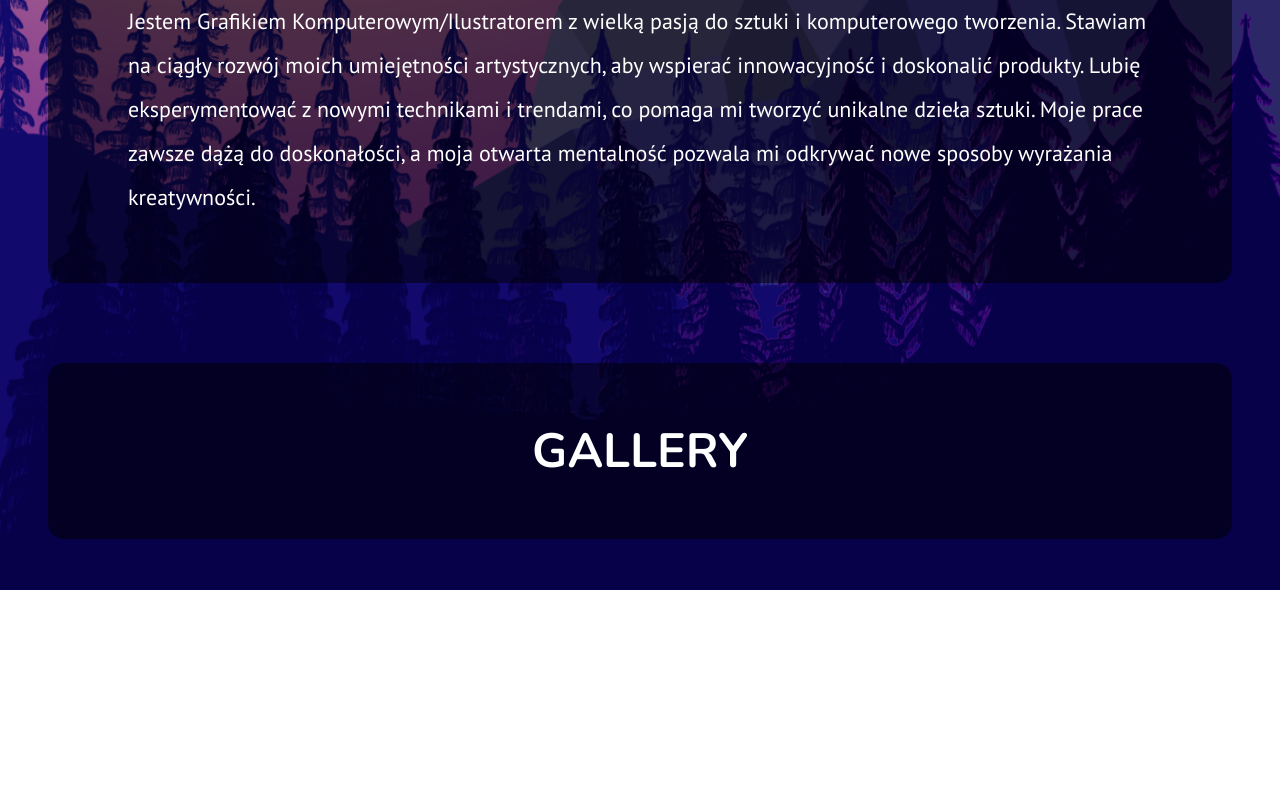
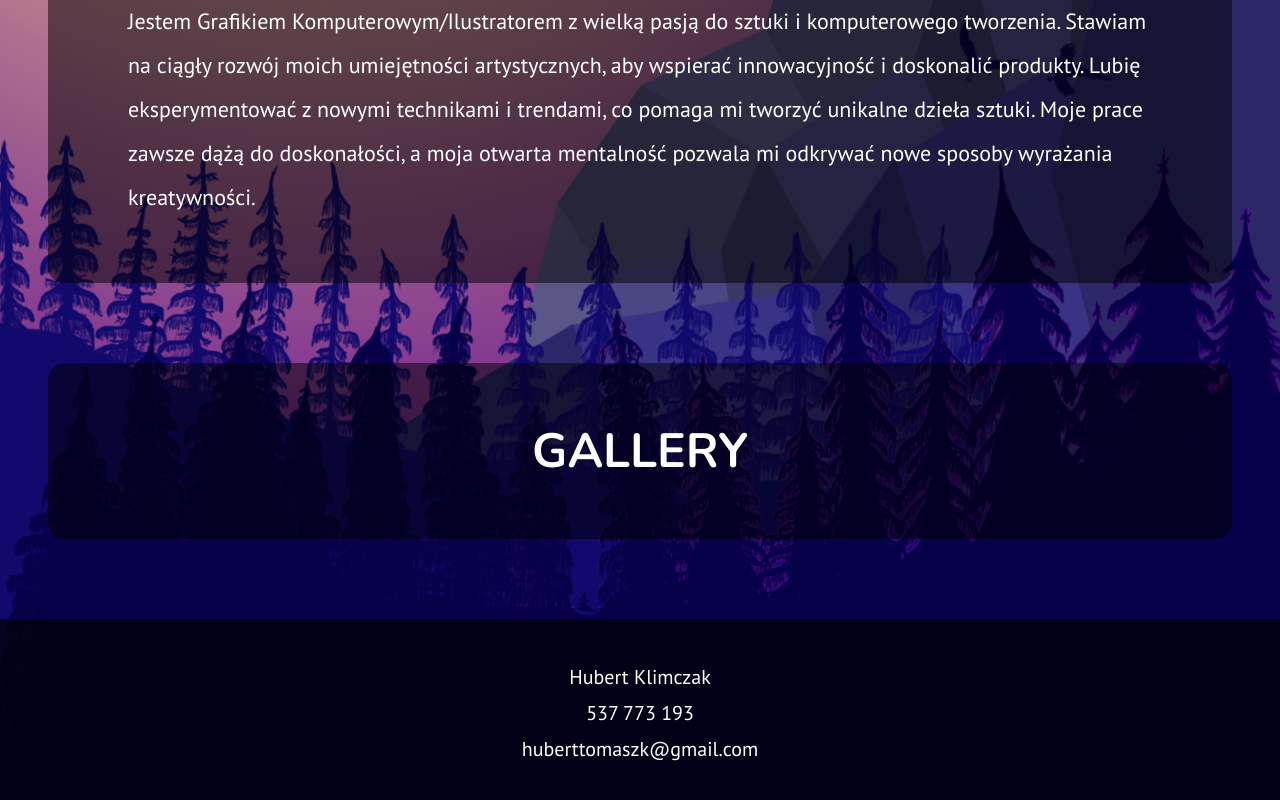
Before and after one commit to sharkanado/portfolio_HK, a Next.js app: page / in a window 1280 px wide. Shown: the part 370-1170 px from the top of the page. Before the commit the page ends 960 px from the top, so only its background shows below. Built offline with nearby package versions, Linux system fonts and the light colour scheme.

Commit message:
feat: desktop layout final touches

```diff
--- /dev/null
+++ b/src/pages/components/Footer.tsx
@@ -0,0 +1,15 @@
+import React from "react";
+import styles from "@/styles/Footer.module.scss";
+import {ptSans} from "@/styles/fonts";
+
+const Footer = () => {
+  return (
+    <footer className={`${styles.footer} ${ptSans.className}`}>
+      <p>Hubert Klimczak</p>
+      <p>537 773 193</p>
+      <p>huberttomaszk@gmail.com</p>
+    </footer>
+  );
+};
+
+export default Footer;
--- a/src/pages/components/index.ts
+++ b/src/pages/components/index.ts
@@ -1,3 +1,4 @@
 import Navbar from "./Navbar";
+import Footer from "./Footer";
 
-export {Navbar};
+export {Navbar, Footer};
--- a/src/pages/index.tsx
+++ b/src/pages/index.tsx
@@ -1,6 +1,6 @@
 import React from "react";
 import Head from "next/head";
-import {Navbar} from "./components";
+import {Footer, Navbar} from "./components";
 import styles from "@/styles/Home.module.scss";
 import {nunitoBold, ptSans} from "@/styles/fonts";
 
@@ -16,6 +16,7 @@ export default function Home() {
       <Navbar />
       <Hero />
       <Gallery />
+      <Footer />
     </>
   );
 }
--- /dev/null
+++ b/src/styles/Footer.module.scss
@@ -0,0 +1,12 @@
+.footer {
+  display: flex;
+  flex-direction: column;
+  gap: 1rem;
+  font-size: 20px;
+  background-color: rgba(0, 0, 0, 0.7);
+  padding: 3rem;
+  p {
+    color: white;
+    text-align: center;
+  }
+}
--- a/src/styles/Home.module.scss
+++ b/src/styles/Home.module.scss
@@ -26,6 +26,7 @@
 
 .gallery {
   margin-top: 5rem;
+  margin-bottom: 5rem;
   h2 {
     font-size: 3rem;
     text-align: center;
--- a/src/styles/Navbar.module.scss
+++ b/src/styles/Navbar.module.scss
@@ -21,7 +21,7 @@ $md: 768px;
   .navbarDesktop {
     padding: 0 2rem;
     transition: all;
-    background-color: rgba(0, 0, 0, 0.5);
+    background-color: rgba(0, 0, 0, 0.7);
     justify-content: flex-end;
 
     nav {
@@ -36,7 +36,7 @@ $md: 768px;
     align-items: flex-end;
 
     padding: 1rem;
-    background-color: rgba(0, 0, 0, 0.5);
+    background-color: rgba(0, 0, 0, 0.8);
     button {
       background: none;
       border: none;
```
